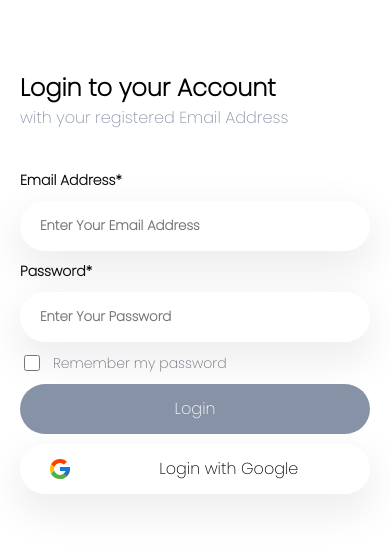
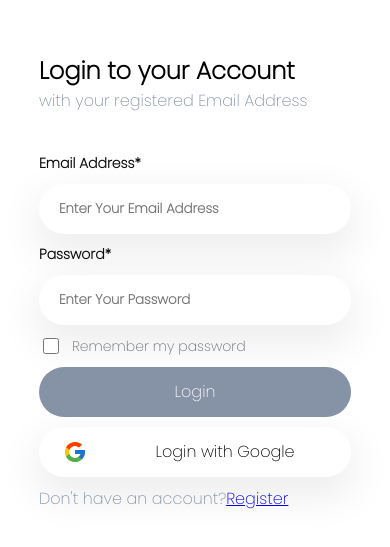
Before and after one commit to dossmedaziz/myquiz, a React (Create React App) app: page / in a window 390 px wide. Shown: the part 135-682 px from the top of the page. Built offline with nearby package versions, Linux system fonts and the light colour scheme.

Commit message:
(update) add link to register screen

```diff
--- a/src/pages/auth/login/Login.jsx
+++ b/src/pages/auth/login/Login.jsx
@@ -4,6 +4,7 @@ import SimpleButton from "../../../components/buttons/simpleButton";
 import IconButton from "../../../components/buttons/iconButton";
 import GoogleIcon from "../../../assets/svg/GoogleIcon";
 import CheckBoxInput from "../../../components/inputs/checkBox";
+import { Link } from "react-router-dom";
 
 function Login() {
   return (
@@ -36,10 +37,7 @@ function Login() {
             </div>
 
             <div className={styles.input__item}>
-                            <CheckBoxInput
-                                label={"Remember my password"}
-                                onChange={null}
-                            />
+              <CheckBoxInput label={"Remember my password"} onChange={null} />
             </div>
             <div className={styles.input__item}>
               <SimpleButton
@@ -56,6 +54,11 @@ function Login() {
                 Icon={GoogleIcon}
               />
             </div>
+            <div className={styles.input__item}>
+              <span className={styles.form__footer}>
+                Don't have an account? <Link to="/register">Register</Link>
+              </span>
+            </div>
           </form>
         </div>
       </div>
--- a/src/pages/auth/login/style.module.css
+++ b/src/pages/auth/login/style.module.css
@@ -51,7 +51,7 @@ span {
 
 @media screen and (max-width: 790px) {
   .login__form {
-    width: 100%;
+    width: 80%;
     padding: 0 20px;
   }
   .form__title {
```
Lines whose indentation alone changed are shown as unchanged.
